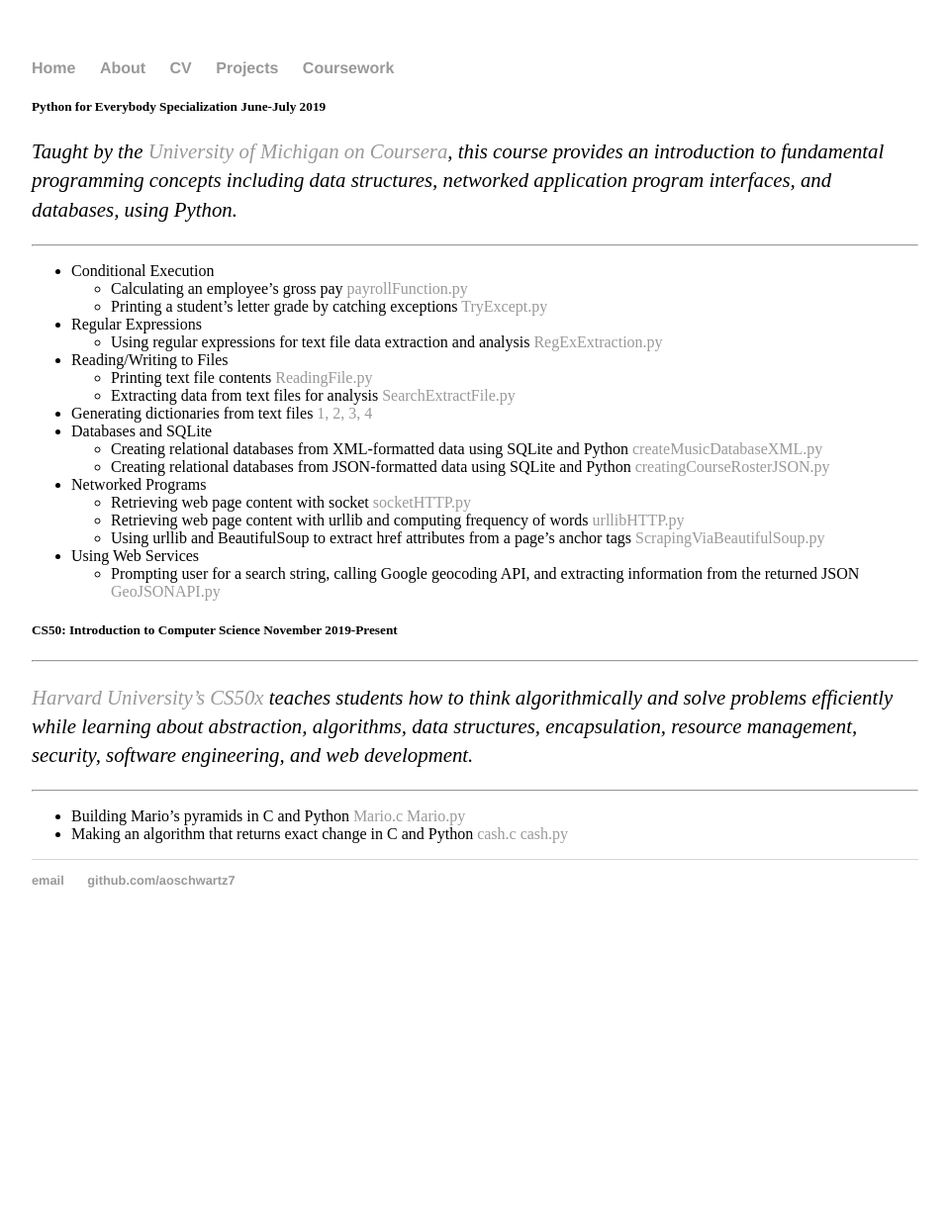
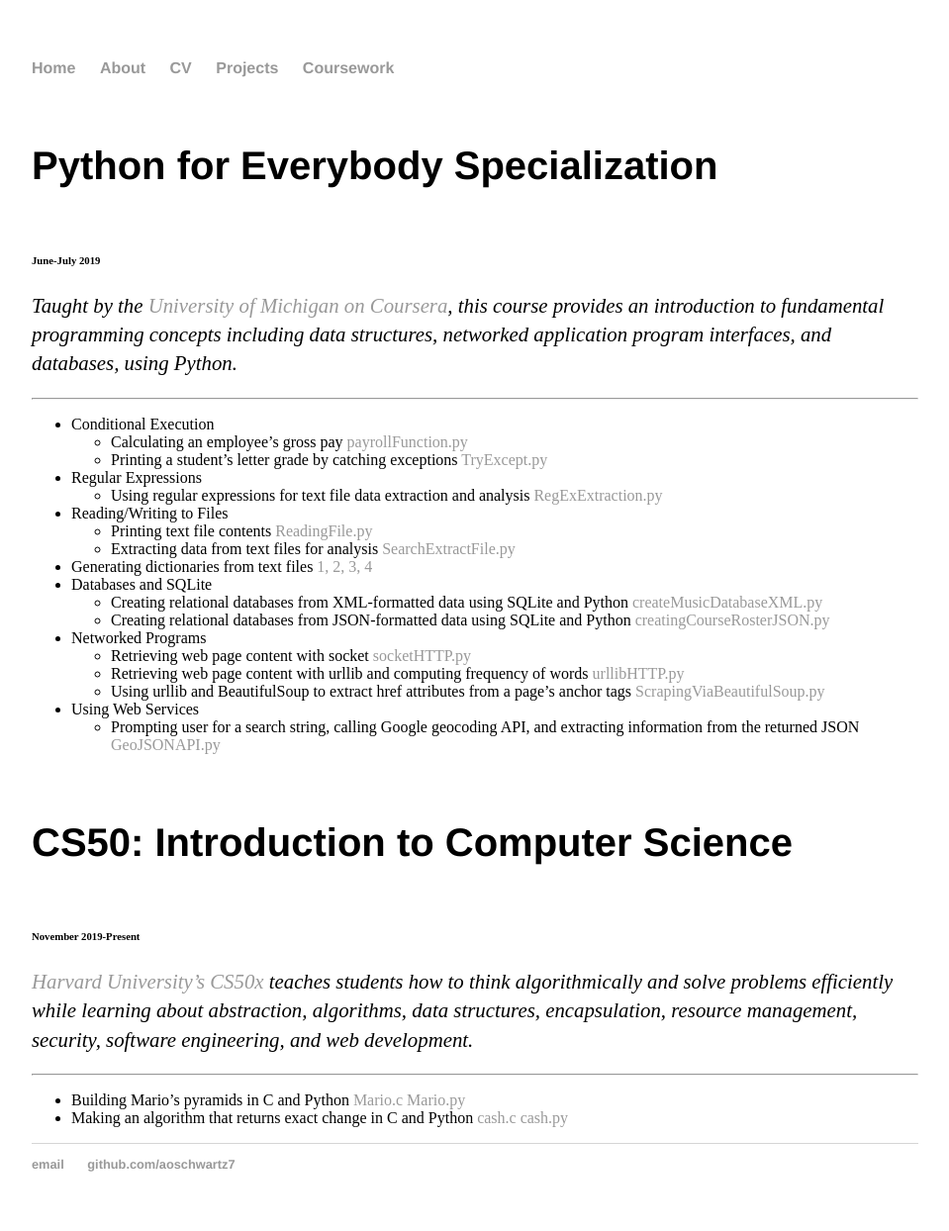
Before and after one commit to aoschwartz7/aoschwartz7.github.io, a Jekyll site: the page built from site/coursework.md, in a window 1280 px wide. Shown: the whole page at 99% size, without its empty margins (160-1119 px from the left). Built offline with Jekyll 4.4.1, drawn with Linux system fonts in a browser that asks for light colours; before the commit the page ends 957 px from its top, so only the background shows below that.

Commit message:
formatting

```diff
--- a/css/main.css
+++ b/css/main.css
@@ -35,6 +35,10 @@
     font-size: 2.5em;
     font-family:'Helvetica', 'Arial', 'Sans-Serif';
 }
+h5 {
+    font-size: 2.5em;
+    font-family:'Helvetica', 'Arial', 'Sans-Serif';
+}
 
 p {
     font-size: 1.3em;
--- a/site/coursework.md
+++ b/site/coursework.md
@@ -2,7 +2,8 @@
 layout: default
 title: Alec
 ---
-##### Python for Everybody Specialization      June-July 2019
+##### Python for Everybody Specialization
+###### June-July 2019
 *Taught by the [University of Michigan on Coursera](https://www.coursera.org/specializations/python), this course provides an introduction to fundamental programming concepts including data structures, networked application program interfaces, and databases, using Python.*
 
 -----------------------
@@ -25,8 +26,8 @@
 *   Using Web Services
     *   Prompting user for a search string, calling Google geocoding API, and extracting information from the returned JSON [GeoJSONAPI.py](https://github.com/aoschwartz7/Coursera-Python-Specialization/blob/master/GeoJSONAPI.py)
 
-##### CS50: Introduction to Computer Science      November 2019-Present
------------------------
+##### CS50: Introduction to Computer Science
+###### November 2019-Present
 *[Harvard University's CS50x](https://online-learning.harvard.edu/course/cs50-introduction-computer-science) teaches students how to think algorithmically and solve problems efficiently while learning about abstraction, algorithms, data structures, encapsulation, resource management, security, software engineering, and web development.*
 
 -----------------------
```
